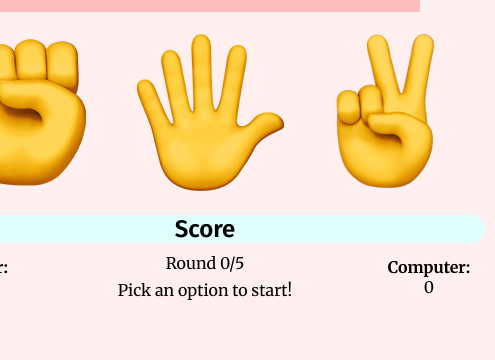
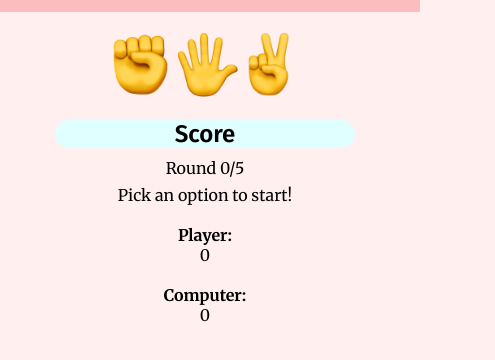
Before and after one commit to albeey/rock-paper-scissors, a plain HTML site: page index.html in a window 390 px wide. Shown: the part 82-442 px from the top of the page, 495 px wide, since content can reach past the window. Drawn offline with Linux system fonts and the light colour scheme.

Commit message:
added media queries

```diff
--- a/scripts/script.js
+++ b/scripts/script.js
@@ -43,7 +43,6 @@ function updateComputersChoice(compChoice) {
     computersChoiceImage.src = "images/victory-emoji.png";
   }
 }
-
 // Its called right after opening hmtl file to update the score board
 scoreBoard();
 
--- a/styles/style.css
+++ b/styles/style.css
@@ -85,6 +85,7 @@ img {
   margin: auto;
   display: flex;
   flex-direction: column;
+  grid-area: round;
 }
 
 .result-element {
@@ -189,3 +190,44 @@ img {
   background-color: white;
   color: #fbbdbd;
 }
+
+@media (max-width: 576px) {
+  #container {
+    justify-content: center;
+  }
+
+  #selection-btns {
+    width: 50%;
+  }
+
+  img {
+    max-width: 100%;
+    height: auto;
+  }
+
+  #results {
+    margin-top: 10px;
+    width: 300px;
+    display: grid;
+    grid-template-rows: 1fr;
+    grid-template-columns: 1fr;
+    grid-template-areas: "score"
+                         "round"
+                         "details"
+                         "user-score"
+                         "comp-score";
+    text-align: center;
+  }
+
+  #computers-choice {
+    width: 100px;
+    justify-content: center;
+  }
+
+  #go-container {
+    margin-left: 40px;
+    margin-right: 40px;
+    margin-top: 2em;
+  }
+
+}
```
